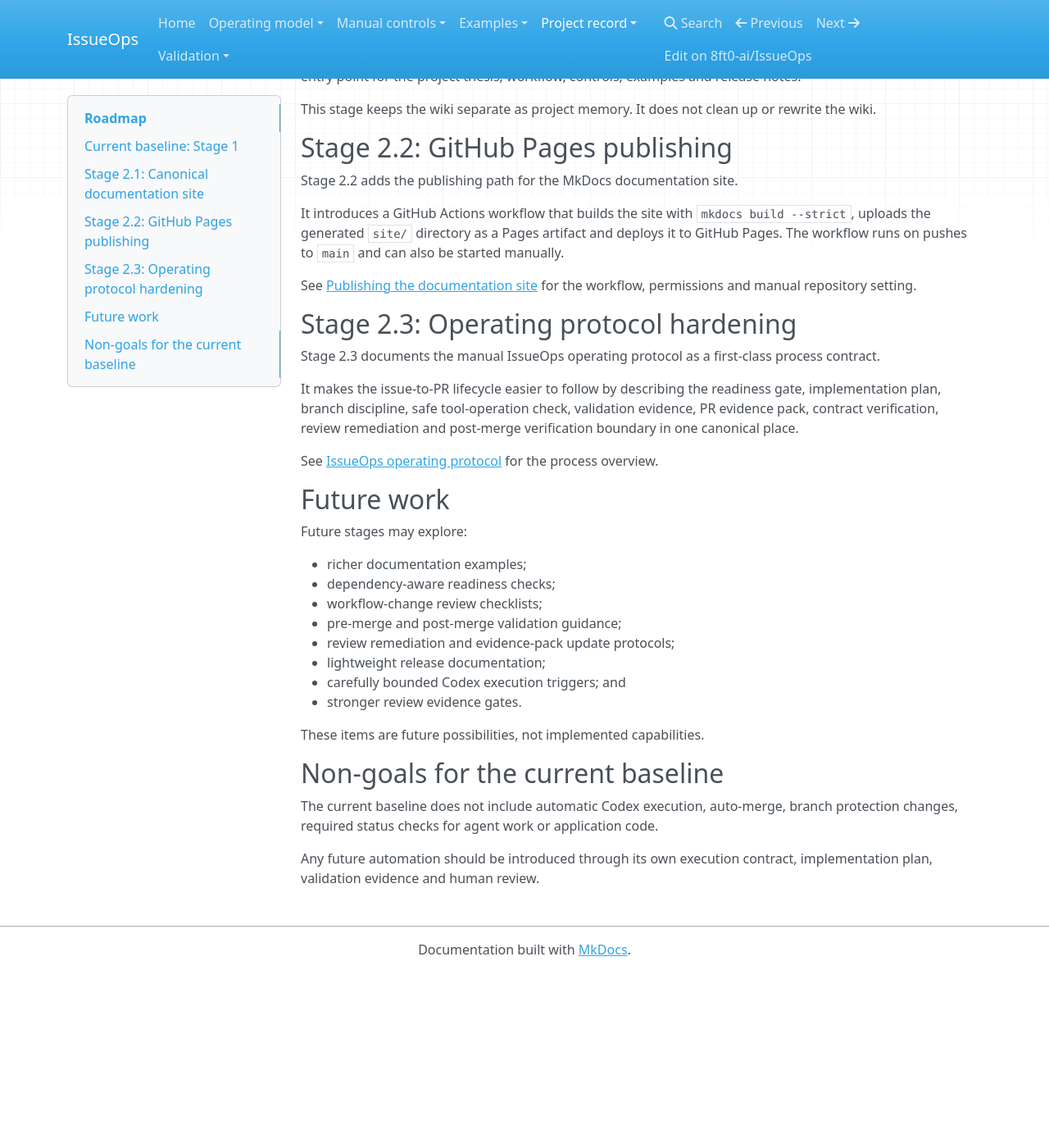
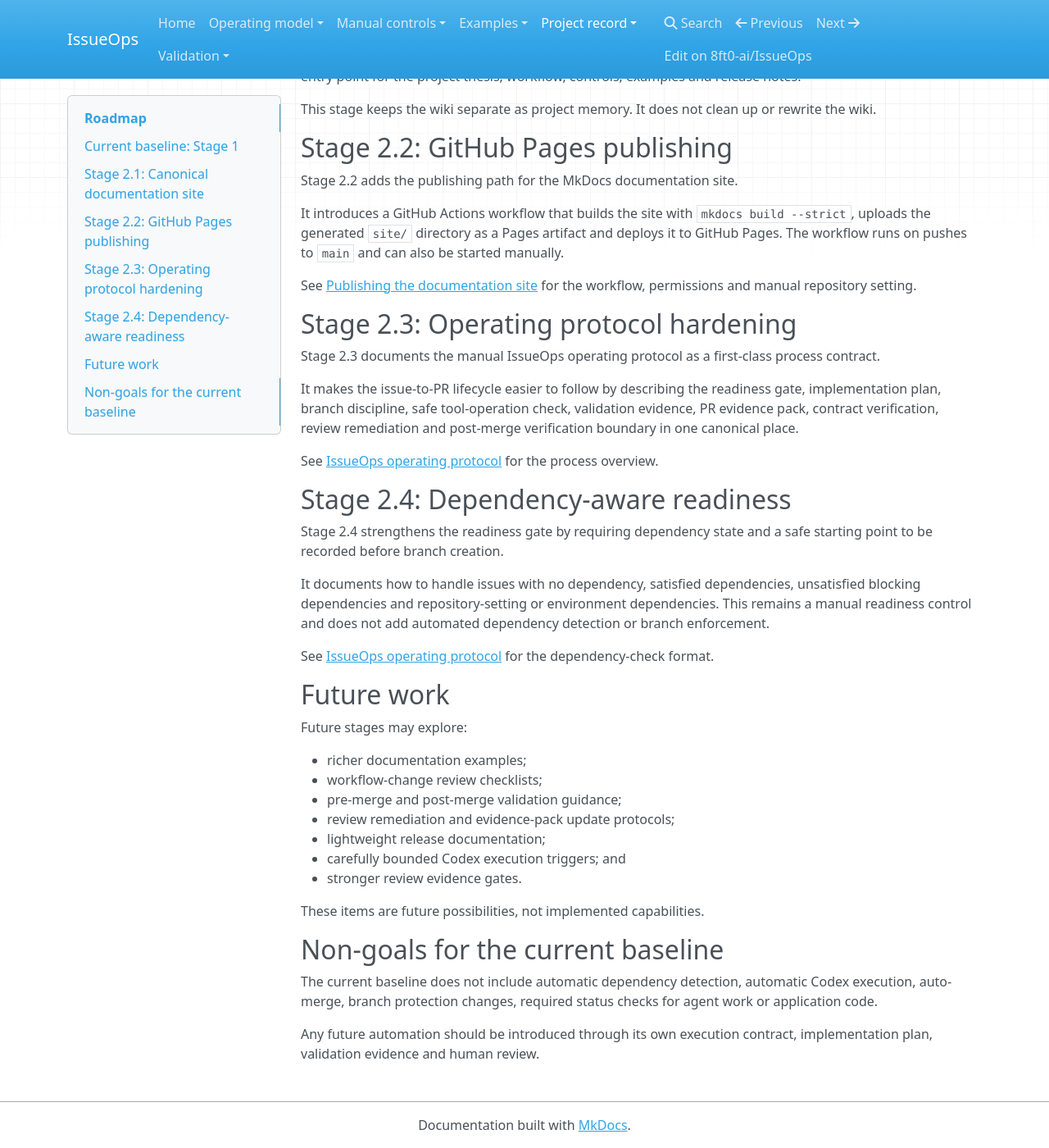
Before and after one commit to 8ft0-ai/IssueOps, an MkDocs documentation site: the page built from docs/roadmap.md, in a window 1280 px wide and 1400 px high, scrolled down 626 px. Shown: the whole window at 82% size. Built offline with MkDocs 1.6.1, drawn with Linux system fonts in a browser that asks for light colours; nearby versions of some CDN libraries; before the commit the page ends 1812 px from its top, so only the background shows below that.

Commit message:
Record Stage 2.4 dependency readiness hardening

```diff
--- a/docs/roadmap.md
+++ b/docs/roadmap.md
@@ -42,12 +42,19 @@ It makes the issue-to-PR lifecycle easier to follow by describing the readiness
 
 See [IssueOps operating protocol](issueops-protocol.md) for the process overview.
 
+## Stage 2.4: Dependency-aware readiness
+
+Stage 2.4 strengthens the readiness gate by requiring dependency state and a safe starting point to be recorded before branch creation.
+
+It documents how to handle issues with no dependency, satisfied dependencies, unsatisfied blocking dependencies and repository-setting or environment dependencies. This remains a manual readiness control and does not add automated dependency detection or branch enforcement.
+
+See [IssueOps operating protocol](issueops-protocol.md#dependency-check-format) for the dependency-check format.
+
 ## Future work
 
 Future stages may explore:
 
 - richer documentation examples;
-- dependency-aware readiness checks;
 - workflow-change review checklists;
 - pre-merge and post-merge validation guidance;
 - review remediation and evidence-pack update protocols;
@@ -59,6 +66,6 @@ These items are future possibilities, not implemented capabilities.
 
 ## Non-goals for the current baseline
 
-The current baseline does not include automatic Codex execution, auto-merge, branch protection changes, required status checks for agent work or application code.
+The current baseline does not include automatic dependency detection, automatic Codex execution, auto-merge, branch protection changes, required status checks for agent work or application code.
 
 Any future automation should be introduced through its own execution contract, implementation plan, validation evidence and human review.
```
